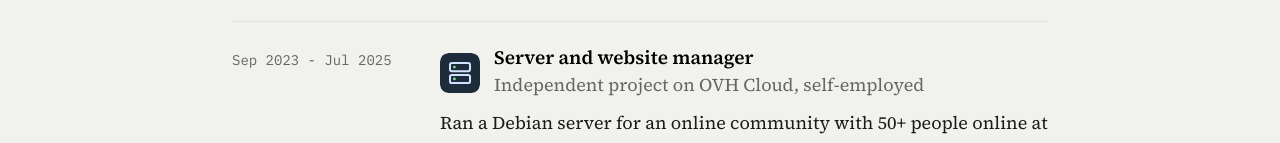
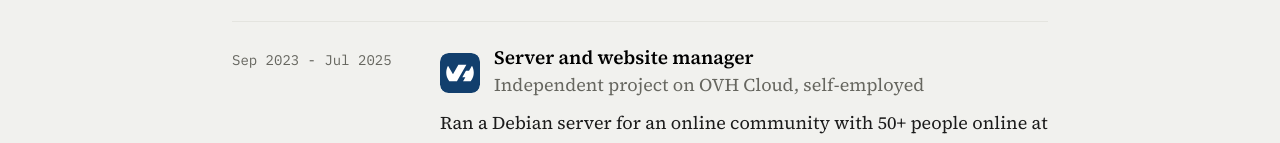
Before and after one commit to FearedLynx/FearedLynx.github.io, a plain HTML site: page index.html in a window 1280 px wide. Shown: the part 3867-4010 px from the top of the page. Drawn offline with Linux system fonts and the light colour scheme.

Commit message:
Use the OVHcloud logo for the server and website manager role

```diff
--- a/index.html
+++ b/index.html
@@ -347,7 +347,7 @@
           <p class="when mono">Sep 2023 - Jul 2025</p>
           <div class="body">
             <div class="entry-head">
-              <img class="entry-logo" src="/img/logo-server.svg" width="40" height="40" alt="">
+              <img class="entry-logo" src="/img/logo-ovh.svg" width="40" height="40" alt="OVHcloud logo">
               <div>
                 <h3>Server and website manager</h3>
                 <p class="where">Independent project on OVH Cloud, self-employed</p>
```
Also changed, not shown: img/logo-ovh.svg (added), img/logo-server.svg (deleted).
